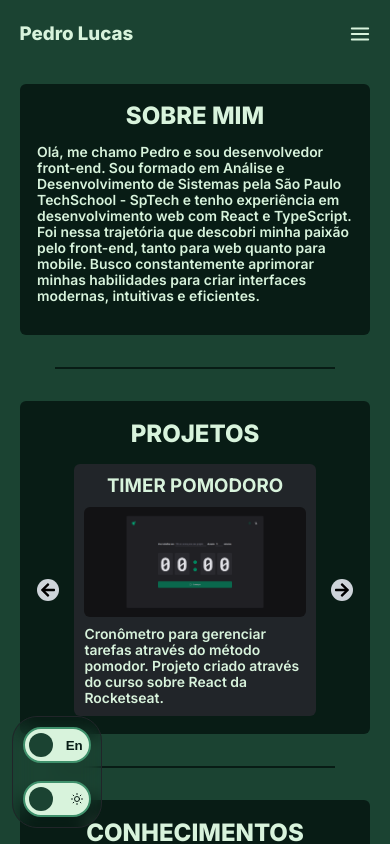
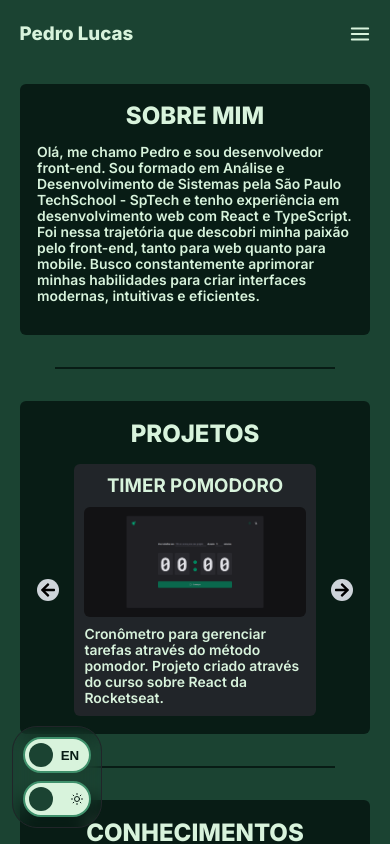
Before and after one commit to pedro-pl/portifolio, a React (Vite) app: page / in a window 390 px wide. Shown: the top 844 px of the page. Built offline with nearby package versions, Linux system fonts and the light colour scheme.

Commit message:
fix: ajustando draggable para mobile

```diff
--- a/src/pages/index.tsx
+++ b/src/pages/index.tsx
@@ -20,8 +20,9 @@ export function Home({changeTheme}: themeProps){
     const [theme, setTheme] = useState('dark')
     const [about, setAbout] = useState(aboutPtBr)
     const [isOn, setIsOn] = useState(false);
+    const [isDragging, setIsDragging] = useState(false);
 
-    const draggableRef = useRef<HTMLDivElement>(null)
+    const draggableRef = useRef<HTMLDivElement>(null);
 
     function changeColorTheme(){
         if(theme === 'dark'){
@@ -34,8 +35,6 @@ export function Home({changeTheme}: themeProps){
     }
 
     function ChangeLanguageAbout(){
-        console.log("hello")
-
         if(about === aboutPtBr){
             setAbout(aboutEn)
             setIsOn(!isOn)
@@ -44,6 +43,27 @@ export function Home({changeTheme}: themeProps){
             setIsOn(!isOn)
         }
     }
+
+    let pressTimer: ReturnType<typeof setTimeout> | null = null;
+
+    const handlePointerDown = () => {
+        pressTimer = setTimeout(() => {
+            setIsDragging(true);
+        }, 150);
+    };
+
+    const handlePointerUp = (callback: () => void) => {
+        if (pressTimer) {
+            clearTimeout(pressTimer);
+            pressTimer = null;
+        }
+
+        if (!isDragging) {
+            callback();
+        }
+
+        setIsDragging(false);
+    };
 
     return (
         <Container>
@@ -118,13 +138,13 @@ export function Home({changeTheme}: themeProps){
 
             <Draggable nodeRef={draggableRef as React.RefObject<HTMLElement>} bounds="body">
                 <ToggleContainer ref={draggableRef}>
-                    <Toggle $isOn={isOn} onClick={() => {ChangeLanguageAbout()}}>
-                        <p>{about === aboutPtBr ? "En" : "Pt"}</p>
+                    <Toggle $isOn={isOn} onPointerDown={handlePointerDown} onPointerUp={() => handlePointerUp(ChangeLanguageAbout)} >
+                        <p>{about === aboutPtBr ? "EN" : "PT"}</p>
                     </Toggle>
 
-                    <Toggle $isOn={theme === "dark"} onClick={() => changeColorTheme()}>
-                        {theme === "dark" ? <FiSun size={20} /> : <FaMoon size={20} />}
-                    </Toggle>
+                <Toggle $isOn={theme === 'dark'} onPointerDown={handlePointerDown} onPointerUp={() => handlePointerUp(changeColorTheme)} >
+                    {theme === "dark" ? <FiSun size={20} /> : <FaMoon size={20} />}
+                </Toggle>
                 </ToggleContainer>
             </Draggable>
         </Container>
--- a/src/pages/styles.ts
+++ b/src/pages/styles.ts
@@ -13,7 +13,7 @@ export const Container = styled.div`
 `
 
 export const ToggleContainer = styled.div`
-    height: 90px;
+    height: 80px;
     display: flex;
     flex-direction: column;
     justify-content: space-between;
@@ -25,6 +25,7 @@ export const ToggleContainer = styled.div`
     padding: 10px;
     border: 1px solid ${props => props.theme['sub-background']};
     border-radius:25px;
+    cursor: grab;
 `
 
 interface ToggleProps {
@@ -48,7 +49,7 @@ export const Toggle = styled.button<ToggleProps>`
         height: 24px;
         background: ${props => props.theme['background']};
         border-radius: 50%;
-        top: 25%;
+        top: 28%;
         left: ${({ $isOn }) => ($isOn ? '48px' : '16px')};
         transform: translateY(-50%);
         transition: left 0.3s ease;
@@ -63,12 +64,12 @@ export const Toggle = styled.button<ToggleProps>`
     p{
         font-weight: 600;
         color: ${props => props.theme['background-card']};
-        margin-left: ${({ $isOn }) => (!$isOn ? '35px' : '10px')};
+        margin-left: ${({ $isOn }) => (!$isOn ? '30px' : '5px')};
     }
 
     &:last-child{
         &:before{
-            top: 74.5%;
+            top: 72%;
             left: ${({ $isOn }) => (!$isOn ? '48px' : '16px')};
         }
     }
```
